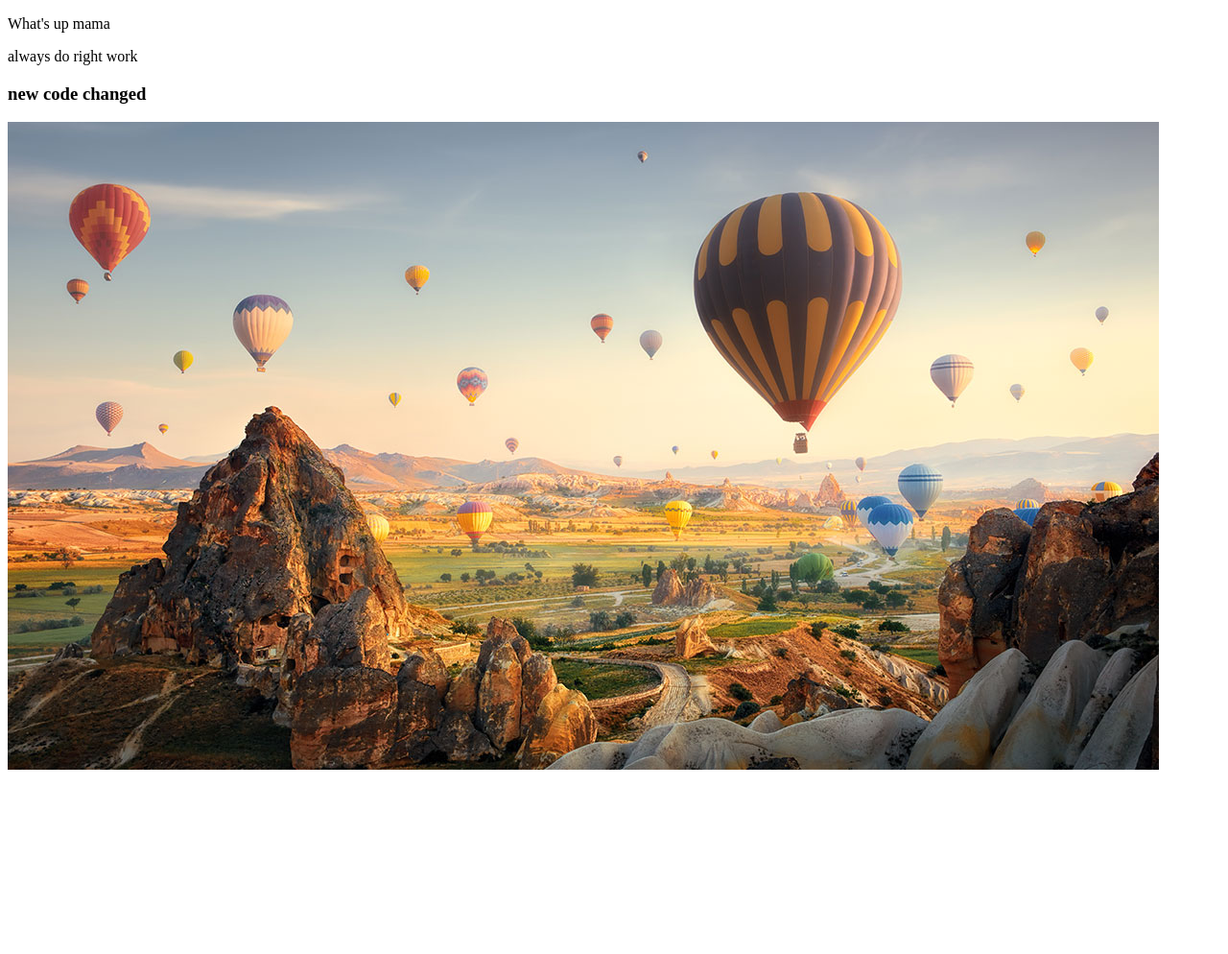
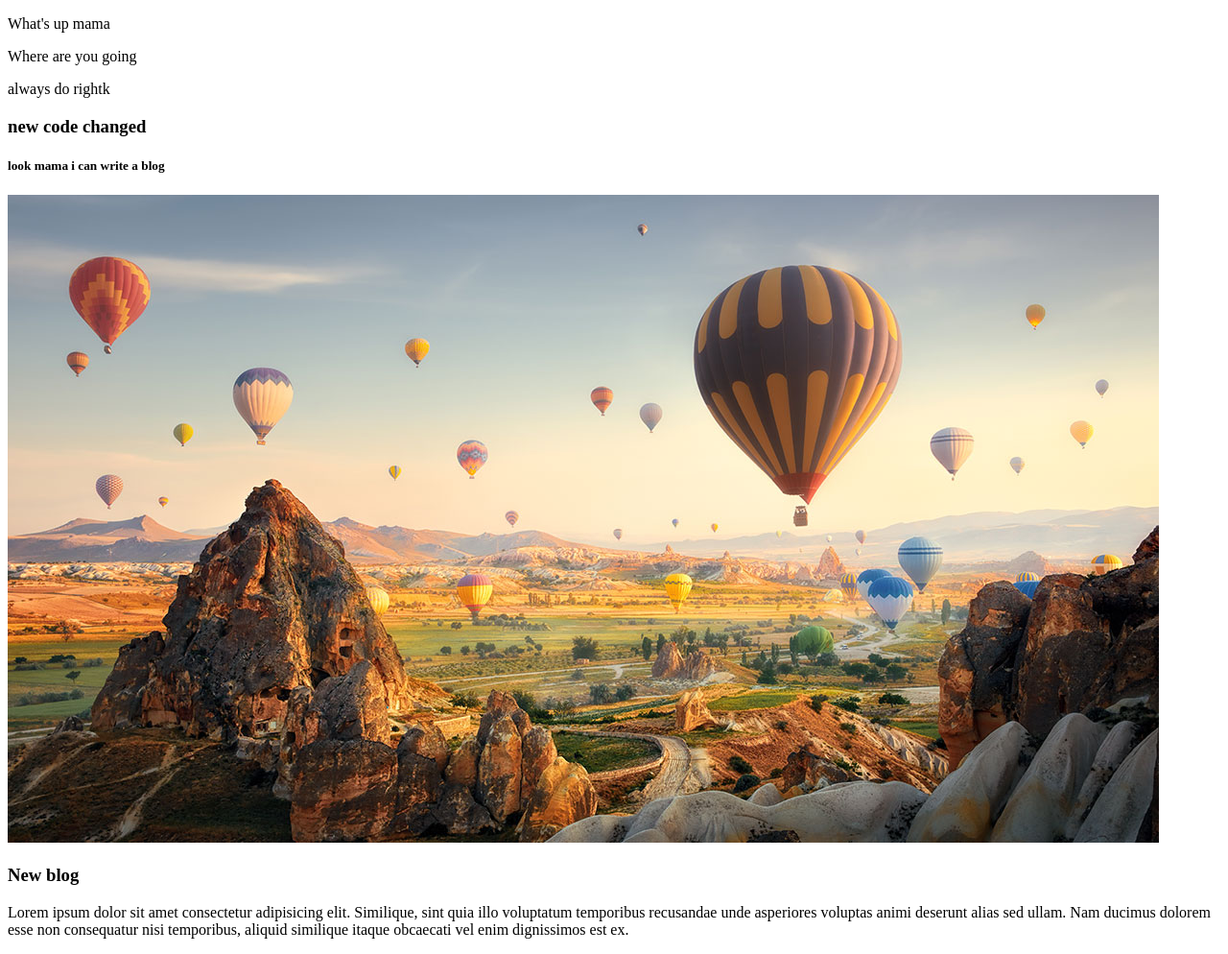
Before and after one commit to Tanvir0146/tan, a plain HTML site: page index.html in a window 1280 px wide. Shown: the whole page at 96% size. Before the commit the page ends 814 px from the top, so only its background shows below. Drawn offline with Linux system fonts and the light colour scheme.

Commit message:
new code

```diff
--- a/index.html
+++ b/index.html
@@ -7,9 +7,15 @@
     <title>My first github repo</title>
 </head>
 <body>
-    <p>What's up mama</p>
-    <p>always do right work</p>
+    <p>What's up mama </p>
+    <p>Where are you going </p>
+    <p>always do rightk</p>
     <h3>new code changed</h3>
+    <h5>look mama i can write a blog</h5>
     <img src="02.jpg" alt="">
+    <div>
+        <h3>New blog</h3>
+        <p>Lorem ipsum dolor sit amet consectetur adipisicing elit. Similique, sint quia illo voluptatum temporibus recusandae unde asperiores voluptas animi deserunt alias sed ullam. Nam ducimus dolorem esse non consequatur nisi temporibus, aliquid similique itaque obcaecati vel enim dignissimos est ex.</p>
+    </div>
 </body>
 </html>
```
